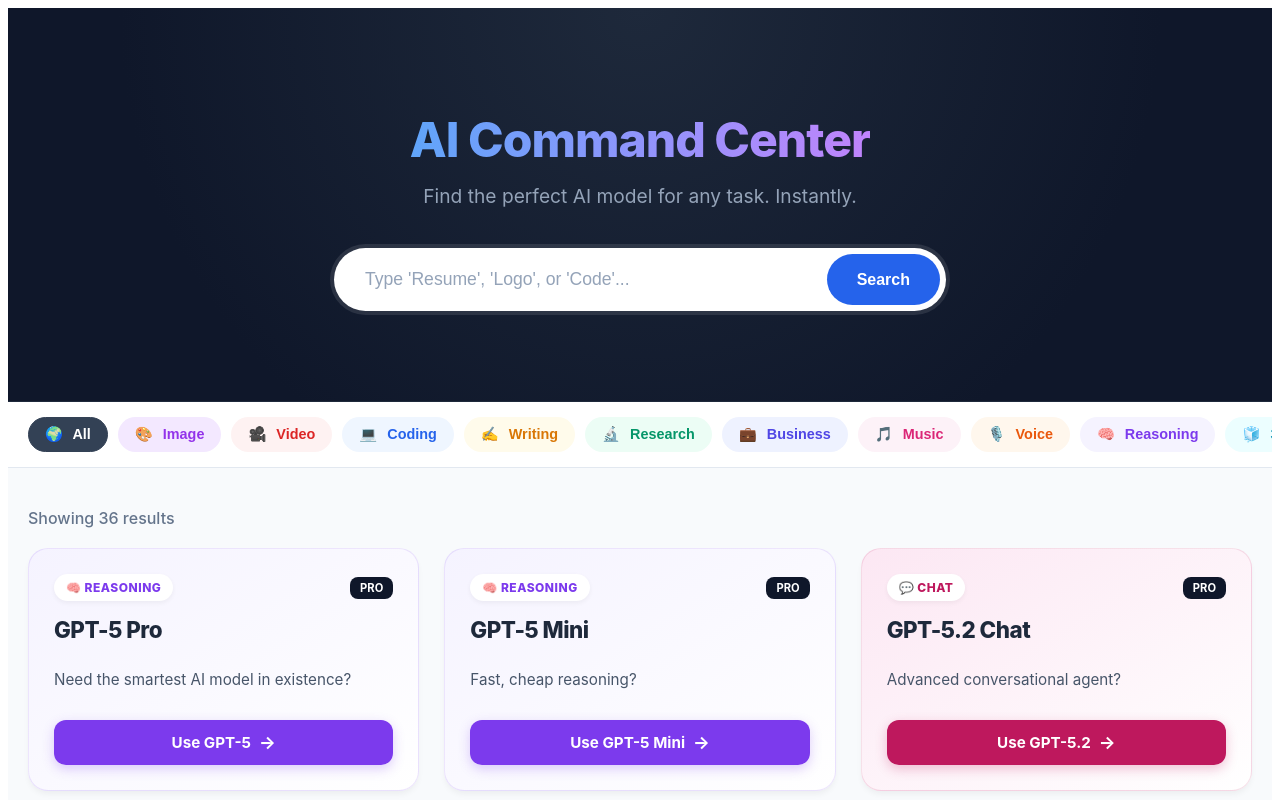
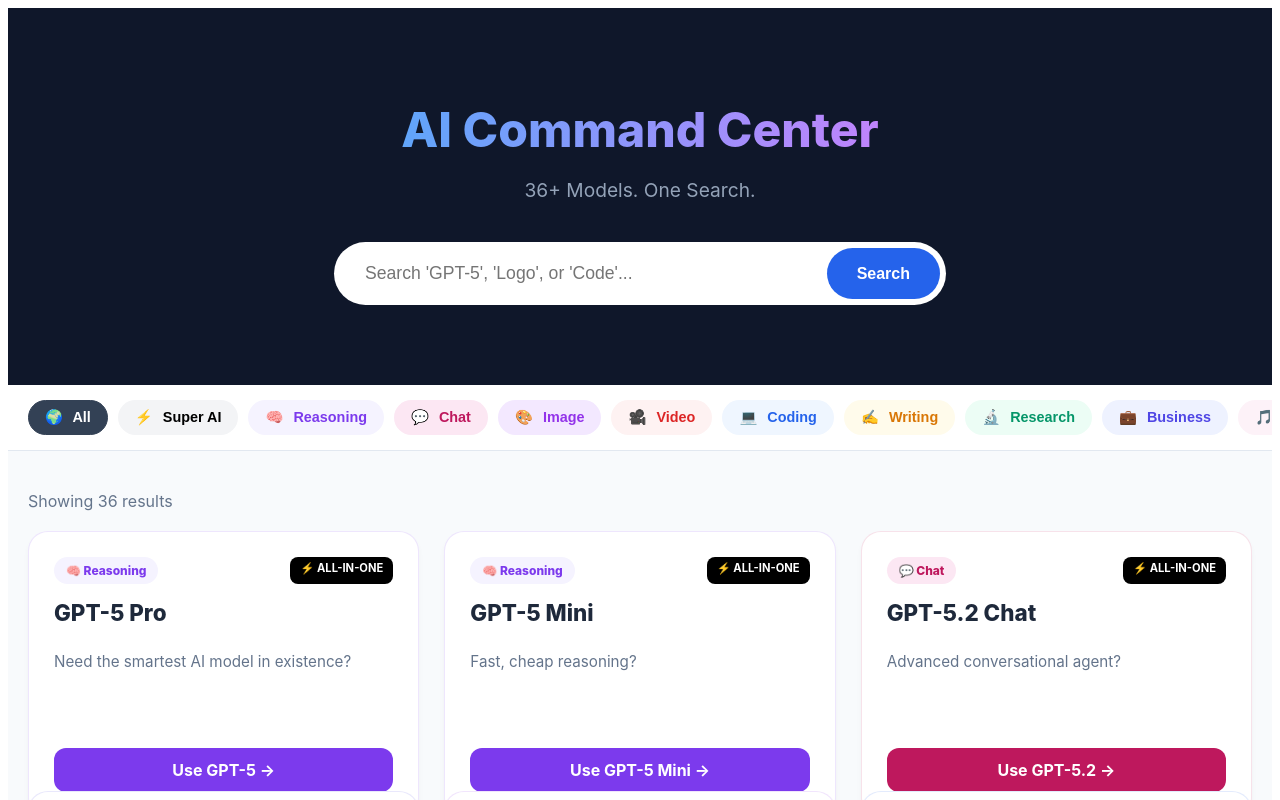
Before and after one commit to pabalevivek/excel-simple, a Next.js app: page / in a window 1280 px wide. Shown: the top 800 px of the page. Built offline with nearby package versions, Linux system fonts and the light colour scheme.

Commit message:
Add 'Super AI' category and improve search/filter logic
Added a new 'Super AI' category to the configuration, updated search logic, and modified filtering for tabs. Adjusted UI elements for better usability.

```diff
--- a/pages/index.js
+++ b/pages/index.js
@@ -16,41 +16,31 @@
   const [activeCategory, setActiveCategory] = useState('All');
   const [isFallback, setIsFallback] = useState(false);
 
-  // --- 1. CONFIGURATION ---
+  // --- 1. CONFIGURATION (Added "Super AI" Tab) ---
   const categoryConfig = {
-    'All':      { solid: '#334155', soft: '#f8fafc', icon: '🌍' },
-    'Image':    { solid: '#9333ea', soft: '#f3e8ff', icon: '🎨' },
-    'Video':    { solid: '#dc2626', soft: '#fef2f2', icon: '🎥' },
-    'Coding':   { solid: '#2563eb', soft: '#eff6ff', icon: '💻' },
-    'Writing':  { solid: '#d97706', soft: '#fffbeb', icon: '✍️' },
-    'Research': { solid: '#059669', soft: '#ecfdf5', icon: '🔬' },
-    'Business': { solid: '#4f46e5', soft: '#eef2ff', icon: '💼' },
-    'Music':    { solid: '#db2777', soft: '#fdf2f8', icon: '🎵' },
-    'Voice':    { solid: '#ea580c', soft: '#fff7ed', icon: '🎙️' },
-    'Reasoning':{ solid: '#7c3aed', soft: '#f5f3ff', icon: '🧠' },
-    '3D':       { solid: '#0891b2', soft: '#ecfeff', icon: '🧊' },
-    'Life':     { solid: '#0d9488', soft: '#f0fdfa', icon: '🌱' },
-    'Chat':     { solid: '#be185d', soft: '#fce7f3', icon: '💬' }
+    'All':        { solid: '#334155', soft: '#f8fafc', icon: '🌍' },
+    'Super AI':   { solid: '#000000', soft: '#f3f4f6', icon: '⚡' }, // NEW TAB
+    'Reasoning':  { solid: '#7c3aed', soft: '#f5f3ff', icon: '🧠' },
+    'Chat':       { solid: '#be185d', soft: '#fce7f3', icon: '💬' },
+    'Image':      { solid: '#9333ea', soft: '#f3e8ff', icon: '🎨' },
+    'Video':      { solid: '#dc2626', soft: '#fef2f2', icon: '🎥' },
+    'Coding':     { solid: '#2563eb', soft: '#eff6ff', icon: '💻' },
+    'Writing':    { solid: '#d97706', soft: '#fffbeb', icon: '✍️' },
+    'Research':   { solid: '#059669', soft: '#ecfdf5', icon: '🔬' },
+    'Business':   { solid: '#4f46e5', soft: '#eef2ff', icon: '💼' },
+    'Music':      { solid: '#db2777', soft: '#fdf2f8', icon: '🎵' },
+    'Voice':      { solid: '#ea580c', soft: '#fff7ed', icon: '🎙️' },
+    '3D':         { solid: '#0891b2', soft: '#ecfeff', icon: '🧊' }
   };
 
   const getConfig = (cat) => categoryConfig[cat] || categoryConfig['All'];
-  const categories = Object.keys(categoryConfig).filter(k => k !== 'Life').map(key => ({ id: key, ...categoryConfig[key] }));
 
-  // --- 2. SMART SEARCH LOGIC ---
-  const stopWords = ['create', 'make', 'generate', 'build', 'how', 'to', 'i', 'want', 'need', 'a', 'an', 'the', 'for', 'with', 'using', 'can', 'you'];
+  // Create the list of tabs
+  const categories = Object.keys(categoryConfig).map(key => ({ id: key, ...categoryConfig[key] }));
 
+  // --- 2. SEARCH LOGIC ---
   const handleSearch = () => {
-    // 1. Clean the input
-    let cleanInput = inputValue.toLowerCase().trim();
-
-    // 2. Remove "Stop Words" (e.g., "create resume" -> "resume")
-    // This prevents matching "Create Music" when user wants "Resume"
-    let importantWords = cleanInput.split(' ').filter(word => !stopWords.includes(word));
-
-    // If the user ONLY typed stop words (e.g. "create"), keep them, otherwise use the filtered list
-    let finalQuery = importantWords.length > 0 ? importantWords.join(' ') : cleanInput;
-
-    setQuery(finalQuery);
+    setQuery(inputValue.toLowerCase().trim());
     setActiveCategory('All');
   };
 
@@ -58,43 +48,28 @@
     if (e.key === 'Enter') handleSearch();
   };
 
-  // --- 3. FILTERING ---
+  // --- 3. FILTERING LOGIC (Fixed for Tabs) ---
   let displayTools = tools.filter(tool => {
-    // Category Filter
-    if (activeCategory !== 'All' && tool.category !== activeCategory) return false;
+    // A. Tab Filter
+    if (activeCategory === 'Super AI') {
+      if (!tool.is_multimodal) return false; // Only show PRO models
+    } else if (activeCategory !== 'All' && tool.category !== activeCategory) {
+      return false;
+    }
 
-    // Search Filter
+    // B. Search Filter
     if (query) {
-      const toolText = `${tool.title} ${tool.model_name} ${tool.problem} ${tool.solution} ${tool.category}`.toLowerCase();
-
-      // A. Exact Phrase Match (High Priority)
+      const toolText = `${tool.title} ${tool.model_name} ${tool.problem} ${tool.category}`.toLowerCase();
+      // Simple keyword match
       if (toolText.includes(query)) return true;
-
-      // B. Keyword Match (Filtered)
-      const searchTerms = query.split(' ');
-      // Check if ANY of the important keywords exist in the tool
-      return searchTerms.some(term => toolText.includes(term));
+      return false;
     }
     return true;
   });
 
   // --- 4. SORTING ---
-  if (query) {
-    displayTools.sort((a, b) => {
-      // Prioritize Exact Matches in Title
-      const aTitle = a.title.toLowerCase();
-      const bTitle = b.title.toLowerCase();
-      const aHasQuery = aTitle.includes(query);
-      const bHasQuery = bTitle.includes(query);
-
-      if (aHasQuery && !bHasQuery) return -1;
-      if (!aHasQuery && bHasQuery) return 1;
-
-      return (b.is_multimodal === true) - (a.is_multimodal === true);
-    });
-  } else {
-    displayTools.sort((a, b) => (b.is_multimodal === true) - (a.is_multimodal === true));
-  }
+  // Always put PRO models at the top
+  displayTools.sort((a, b) => (b.is_multimodal === true) - (a.is_multimodal === true));
 
   // --- 5. FALLBACK ---
   useEffect(() => {
@@ -106,47 +81,37 @@
   return (
     <div style={{ fontFamily: '"Inter", sans-serif', background: '#f8fafc', minHeight: '100vh', color: '#0f172a' }}>
 
-      <style jsx global>{`
-        .tool-card { transition: transform 0.2s ease, box-shadow 0.2s ease; }
-        .tool-card:hover { transform: translateY(-5px); }
-        .search-input::placeholder { color: #94a3b8; }
-      `}</style>
-
       {/* HERO */}
       <div style={{
         background: '#0f172a',
-        backgroundImage: 'radial-gradient(circle at 50% 0%, #1e293b 0%, #0f172a 70%)',
-        padding: '70px 20px 90px',
+        padding: '60px 20px 80px',
         textAlign: 'center',
-        color: 'white',
-        borderBottom: '1px solid #1e293b'
+        color: 'white'
       }}>
-        <h1 style={{ fontSize: '3rem', fontWeight: '800', marginBottom: '15px', letterSpacing: '-1px' }}>
+        <h1 style={{ fontSize: '3rem', fontWeight: '800', marginBottom: '15px' }}>
           <span style={{ background: 'linear-gradient(to right, #60a5fa, #c084fc)', WebkitBackgroundClip: 'text', WebkitTextFillColor: 'transparent' }}>AI Command Center</span>
         </h1>
-        <p style={{ color: '#94a3b8', marginBottom: '40px', fontSize: '1.2rem', maxWidth: '600px', margin: '0 auto 40px' }}>
-          Find the perfect AI model for any task. Instantly.
+        <p style={{ color: '#94a3b8', marginBottom: '40px', fontSize: '1.2rem' }}>
+          {tools.length}+ Models. One Search.
         </p>
 
-        <div style={{ display: 'flex', maxWidth: '600px', margin: '0 auto', background: 'white', borderRadius: '50px', padding: '6px', boxShadow: '0 0 0 4px rgba(255,255,255,0.1)' }}>
+        <div style={{ display: 'flex', maxWidth: '600px', margin: '0 auto', background: 'white', borderRadius: '50px', padding: '6px' }}>
           <input
-            className="search-input"
             type="text"
-            placeholder="Type 'Resume', 'Logo', or 'Code'..."
+            placeholder="Search 'GPT-5', 'Logo', or 'Code'..."
             value={inputValue}
             onChange={(e) => setInputValue(e.target.value)}
             onKeyDown={handleKeyDown}
             style={{
               flex: 1, padding: '15px 25px', borderRadius: '50px', border: 'none',
-              fontSize: '1.1rem', outline: 'none', background: 'transparent', color: '#0f172a'
+              fontSize: '1.1rem', outline: 'none', color: '#0f172a'
             }}
           />
           <button
             onClick={handleSearch}
             style={{
               background: '#2563eb', color: 'white', border: 'none', padding: '12px 30px',
-              borderRadius: '40px', fontSize: '1rem', fontWeight: '700', cursor: 'pointer',
-              transition: 'background 0.2s'
+              borderRadius: '40px', fontSize: '1rem', fontWeight: '700', cursor: 'pointer'
             }}
           >
             Search
@@ -154,19 +119,19 @@
         </div>
       </div>
 
-      {/* CATEGORY BAR */}
+      {/* CATEGORY TABS */}
       <div style={{ background: 'white', borderBottom: '1px solid #e2e8f0', position: 'sticky', top: 0, zIndex: 50, padding: '15px 0' }}>
-        <div style={{ display: 'flex', gap: '10px', overflowX: 'auto', padding: '0 20px', maxWidth: '1280px', margin: '0 auto', justifyContent: 'flex-start' }}>
+        <div style={{ display: 'flex', gap: '10px', overflowX: 'auto', padding: '0 20px', justifyContent: 'flex-start' }}>
           {categories.map(cat => (
             <button
               key={cat.id}
-              onClick={() => { setActiveCategory(cat.id); setQuery(''); setInputValue(''); setIsFallback(false); }}
+              onClick={() => { setActiveCategory(cat.id); setQuery(''); setInputValue(''); }}
               style={{
                 padding: '8px 16px', borderRadius: '20px', border: 'none', cursor: 'pointer',
                 background: activeCategory === cat.id ? cat.solid : cat.soft,
                 color: activeCategory === cat.id ? 'white' : cat.solid,
                 fontWeight: '700', fontSize: '0.9rem', whiteSpace: 'nowrap',
-                transition: 'all 0.2s', border: `1px solid ${activeCategory === cat.id ? cat.solid : 'transparent'}`
+                border: `1px solid ${activeCategory === cat.id ? cat.solid : 'transparent'}`
               }}
             >
               <span style={{ marginRight: '6px' }}>{cat.icon}</span> {cat.id}
@@ -175,81 +140,43 @@
         </div>
       </div>
 
-      {/* RESULTS GRID */}
+      {/* RESULTS */}
       <div style={{ maxWidth: '1280px', margin: '40px auto', padding: '0 20px' }}>
-
-        <div style={{ marginBottom: '20px', color: '#64748b', fontWeight: '500' }}>
-          {isFallback ? (
-            <div style={{ padding: '15px', background: '#fffbeb', color: '#b45309', borderRadius: '10px', border: '1px solid #fcd34d' }}>
-              ⚠️ No exact match. Showing top recommendations:
-            </div>
-          ) : (
-            <p>Showing {finalTools.length} results</p>
-          )}
-        </div>
+        <p style={{ marginBottom: '20px', color: '#64748b' }}>
+          Showing {finalTools.length} results
+        </p>
 
         <div style={{ display: 'grid', gridTemplateColumns: 'repeat(auto-fill, minmax(320px, 1fr))', gap: '25px' }}>
           {finalTools.map((item) => {
             const theme = getConfig(item.category);
+            return (
+              <Link href={`/formula/${item.slug}`} key={item.slug} style={{ textDecoration: 'none' }}>
+                <div style={{
+                  borderRadius: '20px', background: 'white', height: '100%',
+                  border: `1px solid ${theme.solid}20`, padding: '25px',
+                  display: 'flex', flexDirection: 'column', position: 'relative',
+                  boxShadow: '0 4px 6px -1px rgba(0,0,0,0.05)'
+                }}>
 
-            return (
-              <Link href={`/formula/${item.slug}`} key={item.slug} style={{ textDecoration: 'none', color: 'inherit' }}>
-                <div
-                  className="tool-card"
-                  style={{
-                    borderRadius: '20px',
-                    background: `linear-gradient(to bottom right, ${theme.soft}, #ffffff)`,
-                    height: '100%',
-                    position: 'relative',
-                    border: `1px solid ${theme.solid}20`,
-                    display: 'flex', flexDirection: 'column',
-                    boxShadow: '0 4px 6px -1px rgba(0, 0, 0, 0.05)'
-                  }}
-                >
-                  <div style={{ padding: '25px', flex: 1, display: 'flex', flexDirection: 'column' }}>
-                    <div style={{ display: 'flex', justifyContent: 'space-between', alignItems: 'center', marginBottom: '15px' }}>
-                      <div style={{
-                        background: 'white', color: theme.solid,
-                        padding: '6px 12px', borderRadius: '30px',
-                        fontSize: '0.75rem', fontWeight: '800',
-                        textTransform: 'uppercase', letterSpacing: '0.5px',
-                        boxShadow: '0 2px 5px rgba(0,0,0,0.05)'
-                      }}>
-                        {theme.icon} {item.category}
-                      </div>
-                      {item.is_multimodal && (
-                        <div style={{
-                          background: '#0f172a', color: '#fff',
-                          padding: '4px 10px', borderRadius: '8px',
-                          fontSize: '0.7rem', fontWeight: '700'
-                        }}>
-                          PRO
-                        </div>
-                      )}
+                  {/* HEADER */}
+                  <div style={{ display: 'flex', justifyContent: 'space-between', marginBottom: '15px' }}>
+                    <div style={{ background: theme.soft, color: theme.solid, padding: '6px 12px', borderRadius: '30px', fontSize: '0.75rem', fontWeight: '800' }}>
+                      {theme.icon} {item.category}
                     </div>
 
-                    <h3 style={{ fontSize: '1.4rem', margin: '0 0 10px', color: '#1e293b', fontWeight: '800', letterSpacing: '-0.5px' }}>
-                      {item.title}
-                    </h3>
+                    {/* THE PRO BADGE */}
+                    {item.is_multimodal && (
+                      <div style={{ background: 'black', color: 'white', padding: '4px 10px', borderRadius: '8px', fontSize: '0.7rem', fontWeight: 'bold' }}>
+                        ⚡ ALL-IN-ONE
+                      </div>
+                    )}
+                  </div>
 
-                    <p style={{ color: '#475569', fontSize: '0.95rem', lineHeight: '1.6', flex: 1, marginBottom: '25px' }}>
-                      {item.problem}
-                    </p>
+                  <h3 style={{ fontSize: '1.4rem', margin: '0 0 10px', color: '#1e293b', fontWeight: '800' }}>{item.title}</h3>
+                  <p style={{ color: '#64748b', fontSize: '0.95rem', marginBottom: '25px', flex: 1 }}>{item.problem}</p>
 
-                    <div style={{
-                      background: theme.solid,
-                      color: 'white',
-                      padding: '12px',
-                      borderRadius: '12px',
-                      textAlign: 'center',
-                      fontWeight: '700',
-                      fontSize: '0.95rem',
-                      display: 'flex', justifyContent: 'center', alignItems: 'center', gap: '8px',
-                      boxShadow: `0 4px 12px ${theme.solid}40`
-                    }}>
-                      Use {item.model_name} <span style={{ fontSize: '1.1rem' }}>→</span>
-                    </div>
-
+                  <div style={{ background: theme.solid, color: 'white', padding: '12px', borderRadius: '12px', textAlign: 'center', fontWeight: 'bold' }}>
+                    Use {item.model_name} →
                   </div>
                 </div>
               </Link>
```
